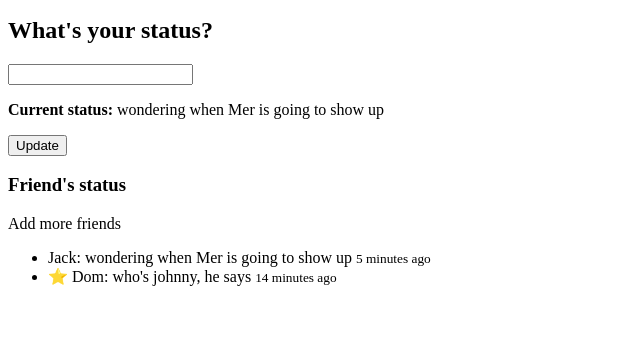
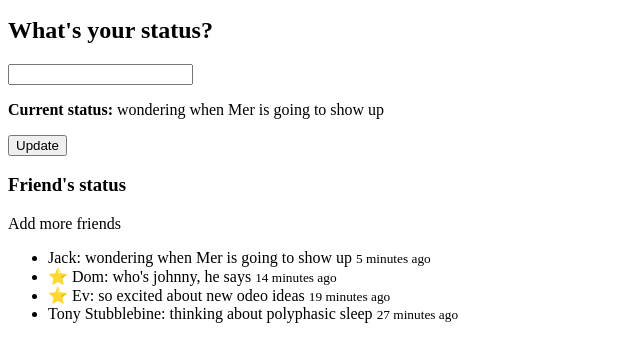
Before and after one commit to nchumphot/build-early-twitter, a website: page index.html in a window 1280 px wide. Shown: the part 101-462 px from the top of the page, without its empty margins (0-640 px from the left). Drawn offline with Linux system fonts and the light colour scheme.

Commit message:
Added two more tweets

```diff
--- a/index.html
+++ b/index.html
@@ -39,6 +39,14 @@
             ⭐ Dom: who's johnny, he says
             <small>14 minutes ago</small>
           </li>
+          <li>
+            ⭐ Ev: so excited about new odeo ideas
+            <small>19 minutes ago</small>
+          </li>
+          <li>
+            Tony Stubblebine: thinking about polyphasic sleep
+            <small>27 minutes ago</small>
+          </li>
         </ul>
       </section>
     </main>
```
